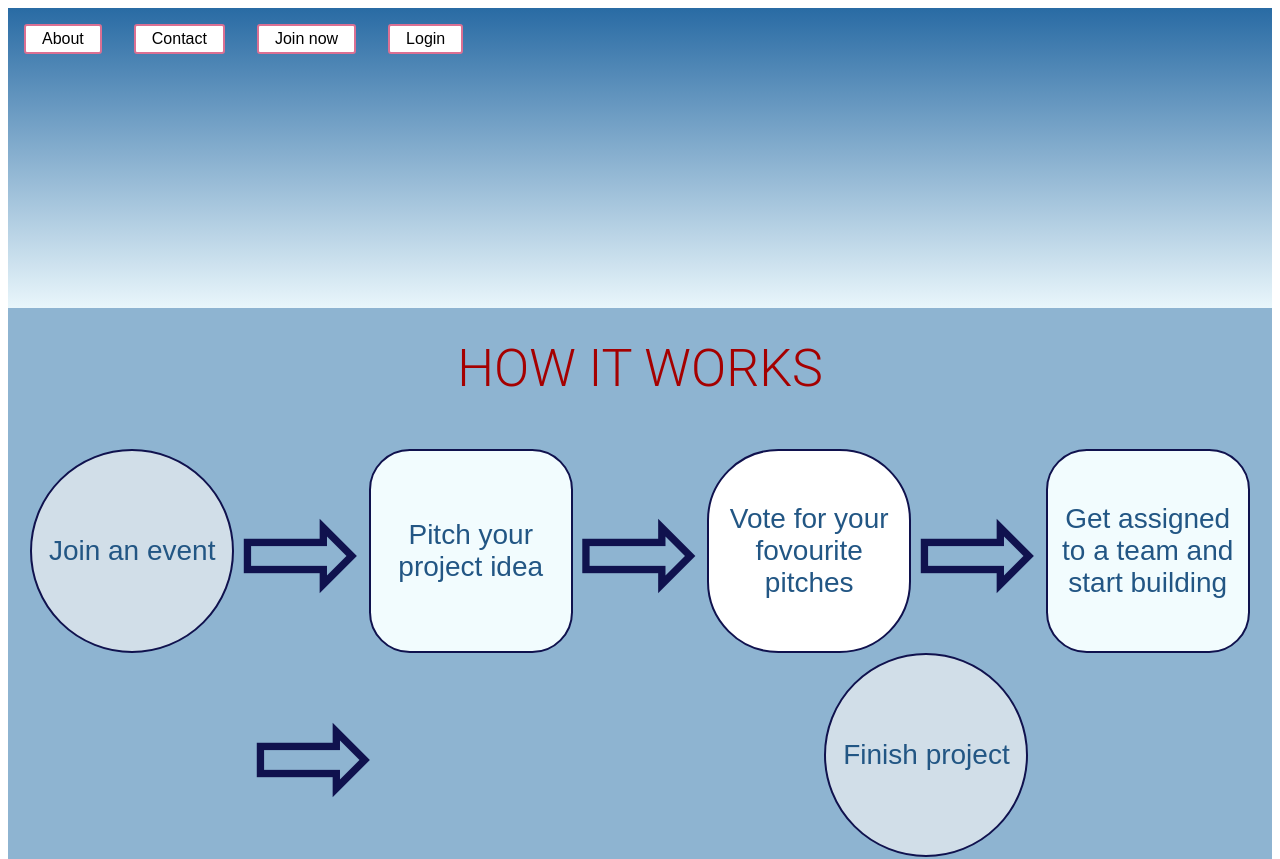
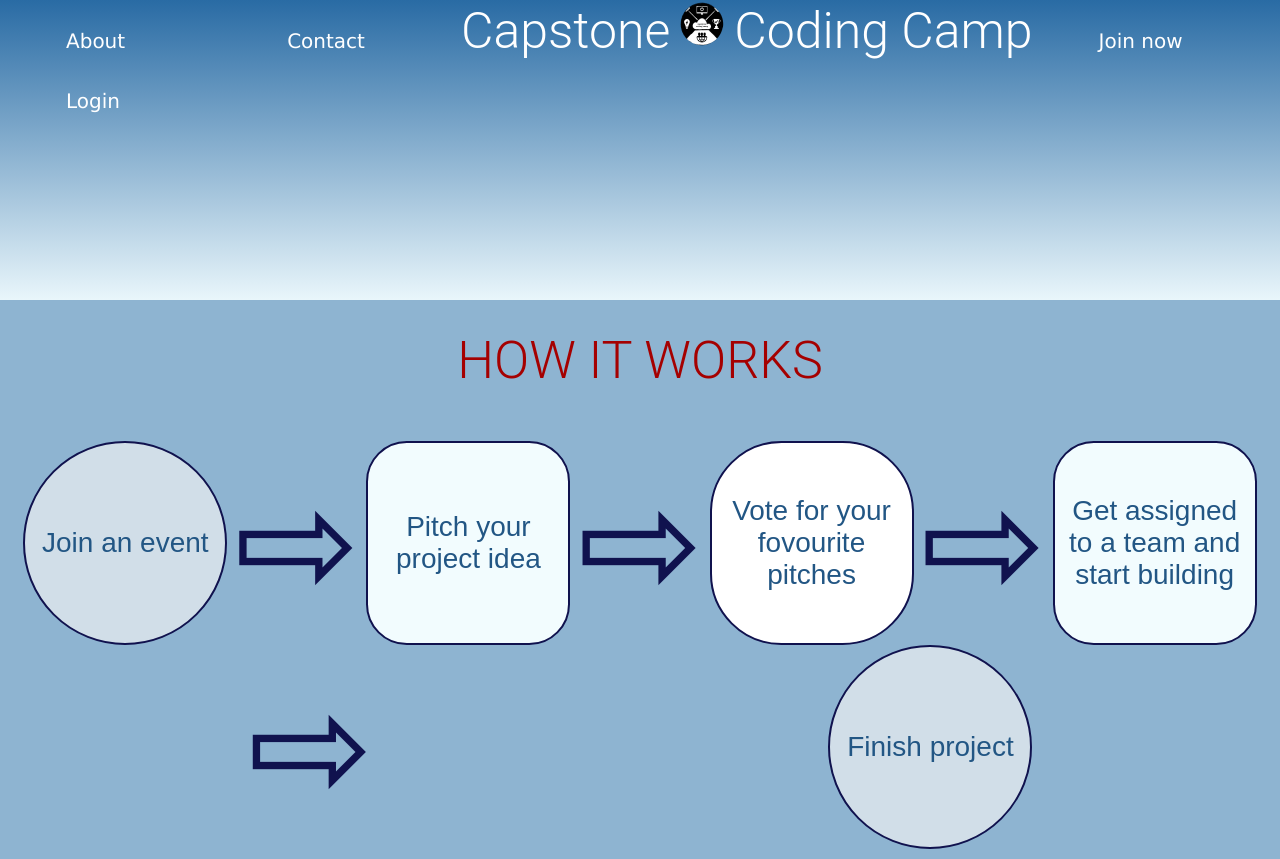
Before and after one commit to reevesglobal/capstone-coding-camp, a React (Create React App) app in the folder client/: page / in a window 1280 px wide. Shown: the top 859 px of the page. Built offline with nearby package versions, Linux system fonts and the light colour scheme.

Commit message:
Finished navbar, slight styling needed.

```diff
--- a/client/src/components/Navigation.jsx
+++ b/client/src/components/Navigation.jsx
@@ -1,14 +1,27 @@
 import React from 'react';
 import styled from 'styled-components';
 import Button from '../styles/Button';
+import logo from '../assets/CCC_logo_5.png';
+
+const StyledNavTitle = styled.span`
+  padding-top: ${props => props.inputPadding || "30px"};
+  margin: 0 0 0px 0;
+  font-family: Roboto,medium;
+  font-size: 50px;
+  font-weight: 300;
+  text-align: center;
+  color: #ffffff;
+`
+
 
 const Navigation = (props) => {
     return(
         <div>
-            <Button text="About" />
-            <Button text="Contact" />
-            <Button text={`Join now`} />
-            <Button text="Login" />
+            <Button hoverColor={'red'} text={`About`} />
+            <Button hoverColor={'royalblue'} text={`Contact`} />
+            <StyledNavTitle>Capstone<img src={logo}/>Coding Camp</StyledNavTitle>
+            <Button hoverColor={'royalblue'}  text={`Join now`} />
+            <Button hoverColor={'royalblue'} text={`Login`}/>
         </div>
     );
 }
--- a/client/src/containers/Dummycontainer.jsx
+++ b/client/src/containers/Dummycontainer.jsx
@@ -7,11 +7,23 @@ import PastWinners from "../components/PastWinners";
 import FAQs from "../components/FAQs";
 import ReadyToJoin from "../components/ReadyToJoin";
 import Footer from "../components/Footer";
+import { createGlobalStyle } from 'styled-components';
 
+const GlobalStyle = createGlobalStyle`
+    body {
+        margin: 0;
+        padding: 0;
+    }
+    img {
+        height: 5%;
+        width: 5%;
+    }
+`
 export class Dummycontainer extends Component {
     render() {
         return (
             <div>
+                <GlobalStyle />
                 <JumboNavContainer>
                     <Navigation />
                 </JumboNavContainer>
--- a/client/src/containers/JumboNavContainer.jsx
+++ b/client/src/containers/JumboNavContainer.jsx
@@ -4,7 +4,6 @@ import styled from "styled-components";
 const  ContainerBackground = styled.div`
     height: 300px;
     background-image: linear-gradient(#296ba4, #e9f6fb);
-
 `;
 
 const JumboNavContainer = (props) => {
--- a/client/src/styles/Button.jsx
+++ b/client/src/styles/Button.jsx
@@ -2,22 +2,36 @@ import React from 'react';
 import styled from 'styled-components';
 
 const StyledButton = styled.button`
-    background: ${props => props.background || "white"};
-    color: ${props => props.textColor || "black"};
-    font-size: 1em;
-    margin: 1em;
-    padding: 0.25em 1em;
-    border: 2px solid palevioletred;
-    border-radius: 3px;
+    background: ${props => props.background } none;
+    color: ${props => props.color || "white"};
+    :hover {
+        color: ${props => props.hoverColor};
+        background: ${props => props.background} white;
+    }
+    font-size: 20px;
+    font-family: verdana;
+    margin: 0px 80px 20px 50px;
+    padding: 8px 16px;
+    border: ${props => props.border } none;
+    border-radius: 10px;
     cursor: pointer;
-    :hover {
-        opacity: 0.6;
-    }
-`;
+
+
+`
+
+
 
 const Button = (props) => {
     return (
-        <StyledButton background={props.background} textColor={props.textColor} onClick={props.onClick}>{props.text}</StyledButton>
+        <StyledButton
+            background={props.background}
+            color={props.color}
+            onClick={props.onClick}
+            border={props.border}
+            hoverColor={props.hoverColor}
+        >
+        {props.text}
+        </StyledButton>
     );
 }
 
```
Also changed, not shown: client/src/App.css (added), client/src/assets/CCC_logo_5.png (added).
